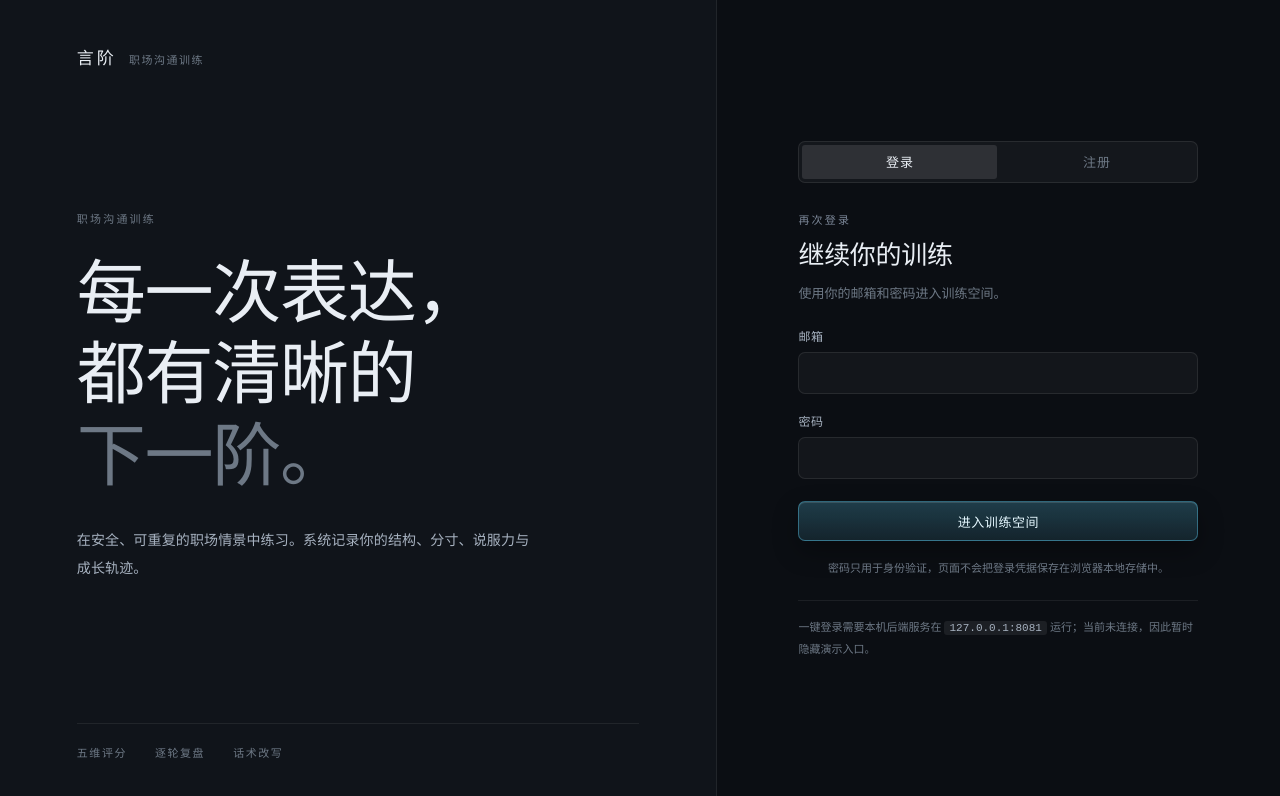
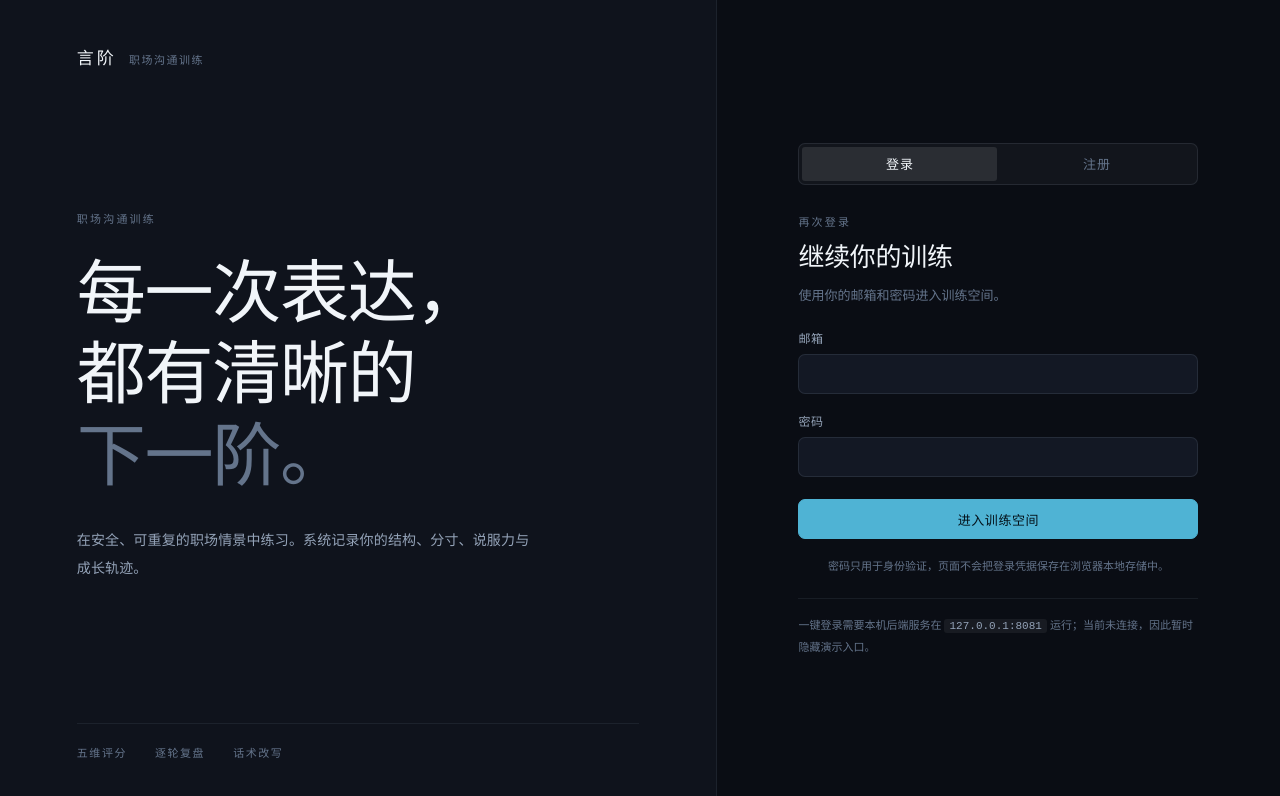
Before and after one commit to Wjb-1233/yanjie-career-coach, a Vue app in the folder frontend/: page /login in a window 1280 px wide. Shown: the top 796 px of the page. Built offline with nearby package versions, Linux system fonts and the light colour scheme; no server answers.

Commit message:
style(frontend): 按 ui-aesthetics 复盘深色主题——去掉常驻发光/玻璃模糊与背景光斑，改用明度分层+边线，青色只做动作色

```diff
--- a/frontend/src/assets/main.css
+++ b/frontend/src/assets/main.css
@@ -90,48 +90,48 @@
 :root[data-theme='dark'] {
   color-scheme: dark;
 
-  /* 深色：冷调石墨 + 玻璃面板 + 青色强调（对齐 Harness 工作台观感） */
-  --bg: #0b0e13;
-  --bg-2: #10141a;
-  --card: rgba(21, 26, 33, .72);
-  --card-2: rgba(30, 37, 46, .8);
-  --raised: #1c232c;
+  /* 深色：冷中性面 + 三级亮度层次 + 单一青色强调（深度靠明度与边线，不靠发光） */
+  --bg: #0a0d14;
+  --bg-2: #0f131c;
+  --card: #131824;
+  --card-2: #182030;
+  --raised: #1f2836;
 
-  --border: rgba(255, 255, 255, .085);
-  --border-bright: rgba(255, 255, 255, .2);
-  --divider: rgba(255, 255, 255, .07);
+  --border: rgba(148, 163, 184, .14);
+  --border-bright: rgba(148, 163, 184, .28);
+  --divider: rgba(148, 163, 184, .1);
 
-  --text: #e9eef4;
-  --text-2: #a7b2c0;
-  --text-3: #6d7885;
-  --on-solid: #05131a;
+  --text: #f1f5f9;
+  --text-2: #94a3b8;
+  --text-3: #64748b;
+  --on-solid: #04121a;
 
-  --accent: #58c4e6;
-  --accent-strong: #86daf3;
-  --accent-soft: rgba(88, 196, 230, .13);
+  --accent: #4fb3d4;
+  --accent-strong: #6ec8e2;
+  --accent-soft: rgba(79, 179, 212, .12);
 
-  --track: rgba(255, 255, 255, .1);
-  --fill: #55606e;
-  --muted-progress: #55606e;
-  --chart-line: #9fd8ea;
-  --chart-dot: #e9eef4;
-  --radar-stroke: #bfe7f3;
-  --radar-fill: rgba(88, 196, 230, .1);
-  --radar-grid: rgba(255, 255, 255, .08);
-  --radar-grid-outer: rgba(255, 255, 255, .18);
+  --track: rgba(255, 255, 255, .08);
+  --fill: #4f5a68;
+  --muted-progress: #4f5a68;
+  --chart-line: #8fb6c4;
+  --chart-dot: #e7ecf2;
+  --radar-stroke: #a9cbd7;
+  --radar-fill: rgba(79, 179, 212, .1);
+  --radar-grid: rgba(255, 255, 255, .07);
+  --radar-grid-outer: rgba(255, 255, 255, .16);
 
-  --success: #7fd3a6;
-  --warning: #e3c07a;
-  --danger: #f08a80;
+  --success: #79c79b;
+  --warning: #d9b877;
+  --danger: #e08a80;
 
-  --overlay-1: rgba(255, 255, 255, .04);
-  --overlay-2: rgba(255, 255, 255, .07);
-  --overlay-3: rgba(255, 255, 255, .11);
+  --overlay-1: rgba(255, 255, 255, .035);
+  --overlay-2: rgba(255, 255, 255, .06);
+  --overlay-3: rgba(255, 255, 255, .1);
 
-  --glass: rgba(21, 26, 33, .72);
-  --glass-strong: rgba(30, 37, 46, .88);
-  --glow: 0 0 0 1px rgba(88, 196, 230, .16), 0 0 28px rgba(88, 196, 230, .1);
-  --shadow: 0 20px 48px rgba(0, 0, 0, .5);
+  --glass: var(--card);
+  --glass-strong: var(--card-2);
+  --glow: none;
+  --shadow: none;
 }
 
 * { box-sizing: border-box; }
@@ -216,8 +216,8 @@ button { color: inherit; }
 /* ---------- 表单 ---------- */
 .field {
   width: 100%;
-  min-height: 42px;
-  padding: 10px 13px;
+  min-height: 40px;
+  padding: 9px 13px;
   border: 1px solid var(--border);
   border-radius: var(--radius-sm);
   background: var(--bg-2);
@@ -274,62 +274,43 @@ tbody tr:hover { background: var(--overlay-1); }
 @keyframes shimmer { from { background-position: 100% 0; } to { background-position: 0 0; } }
 @keyframes rise-in { from { opacity: 0; transform: translateY(8px); } to { opacity: 1; transform: translateY(0); } }
 
-/* ---------- 深色：玻璃工作台质感 ---------- */
-:root[data-theme='dark'] body {
-  background:
-    radial-gradient(1100px 560px at 12% -12%, rgba(88, 196, 230, .1), transparent 62%),
-    radial-gradient(820px 520px at 96% -6%, rgba(122, 96, 220, .09), transparent 60%),
-    var(--bg);
-  background-attachment: fixed;
+/* ---------- 深色：克制的面与边线 ---------- */
+:root[data-theme='dark'] .panel {
+  background: var(--card);
 }
-
-:root[data-theme='dark'] .panel {
-  background: var(--glass);
-  border-color: var(--border);
-  box-shadow: inset 0 1px 0 rgba(255, 255, 255, .045), 0 16px 40px rgba(0, 0, 0, .28);
-  backdrop-filter: blur(16px) saturate(125%);
-  -webkit-backdrop-filter: blur(16px) saturate(125%);
+:root[data-theme='dark'] .panel:hover {
+  border-color: var(--border-bright);
 }
-
-:root[data-theme='dark'] .panel:hover {
-  border-color: rgba(88, 196, 230, .28);
-  box-shadow: inset 0 1px 0 rgba(255, 255, 255, .05), 0 18px 44px rgba(0, 0, 0, .32), 0 0 0 1px rgba(88, 196, 230, .08);
-}
-
 :root[data-theme='dark'] .button {
-  border-color: rgba(88, 196, 230, .42);
-  background: linear-gradient(180deg, rgba(88, 196, 230, .26), rgba(88, 196, 230, .12));
-  color: #e6f8ff;
-  box-shadow: inset 0 1px 0 rgba(255, 255, 255, .12), 0 10px 26px rgba(0, 0, 0, .32);
+  border-color: var(--accent);
+  background: var(--accent);
+  color: var(--on-solid);
 }
 :root[data-theme='dark'] .button:hover {
-  background: linear-gradient(180deg, rgba(88, 196, 230, .38), rgba(88, 196, 230, .2));
-  border-color: rgba(88, 196, 230, .68);
-  color: #f2fcff;
-  box-shadow: inset 0 1px 0 rgba(255, 255, 255, .16), 0 0 24px rgba(88, 196, 230, .18);
+  background: var(--accent-strong);
+  border-color: var(--accent-strong);
+  color: var(--on-solid);
 }
 :root[data-theme='dark'] .button.secondary {
-  background: rgba(255, 255, 255, .045);
+  background: transparent;
   border-color: var(--border-bright);
   color: var(--text);
-  box-shadow: inset 0 1px 0 rgba(255, 255, 255, .05);
 }
 :root[data-theme='dark'] .button.secondary:hover {
-  background: rgba(255, 255, 255, .08);
-  border-color: rgba(88, 196, 230, .4);
+  background: var(--card-2);
+  border-color: var(--text-3);
   color: var(--text);
 }
 :root[data-theme='dark'] .button.signal {
-  background: linear-gradient(180deg, rgba(88, 196, 230, .3), rgba(88, 196, 230, .14));
-  border-color: rgba(88, 196, 230, .5);
-  color: #eafaff;
+  background: var(--accent);
+  border-color: var(--accent);
+  color: var(--on-solid);
 }
-
 :root[data-theme='dark'] .field,
 :root[data-theme='dark'] input,
 :root[data-theme='dark'] textarea,
 :root[data-theme='dark'] select {
-  background: rgba(255, 255, 255, .035);
+  background: var(--card);
   border-color: var(--border);
   color: var(--text);
 }
@@ -337,24 +318,18 @@ tbody tr:hover { background: var(--overlay-1); }
 :root[data-theme='dark'] input:focus,
 :root[data-theme='dark'] textarea:focus,
 :root[data-theme='dark'] select:focus {
-  background: rgba(255, 255, 255, .055);
-  border-color: rgba(88, 196, 230, .55);
-  box-shadow: 0 0 0 3px rgba(88, 196, 230, .12);
+  background: var(--card);
+  border-color: var(--accent);
+  box-shadow: none;
 }
-
 :root[data-theme='dark'] .tag {
-  background: rgba(88, 196, 230, .09);
-  border-color: rgba(88, 196, 230, .22);
-  color: #a9e2f3;
+  background: transparent;
+  border-color: var(--border-bright);
+  color: var(--text-2);
 }
-
-:root[data-theme='dark'] .eyebrow,
-:root[data-theme='dark'] .label { color: #7c8798; }
-
-:root[data-theme='dark'] :focus-visible { outline-color: rgba(88, 196, 230, .7); }
-:root[data-theme='dark'] ::selection { background: rgba(88, 196, 230, .28); color: #f2fcff; }
-:root[data-theme='dark'] ::-webkit-scrollbar-thumb { background: rgba(255, 255, 255, .16); background-clip: padding-box; }
-:root[data-theme='dark'] ::-webkit-scrollbar-thumb:hover { background: rgba(255, 255, 255, .26); background-clip: padding-box; }
+:root[data-theme='dark'] :focus-visible { outline-color: var(--accent); }
+:root[data-theme='dark'] ::selection { background: rgba(79, 179, 212, .26); color: #eaf8fc; }
+:root[data-theme='dark'] ::-webkit-scrollbar-thumb { background: rgba(255, 255, 255, .14); background-clip: padding-box; }
 
 @media (max-width: 760px) {
   .page { padding: 24px 20px calc(104px + env(safe-area-inset-bottom)); }
--- a/frontend/src/components/dashboard/DashboardScoreFeature.vue
+++ b/frontend/src/components/dashboard/DashboardScoreFeature.vue
@@ -149,19 +149,16 @@ function formatDate(value: string): string {
 }
 
 :root[data-theme='dark'] .hero {
-  background: linear-gradient(180deg, rgba(30, 38, 48, .72), rgba(15, 19, 25, .82));
-  box-shadow: inset 0 1px 0 rgba(255, 255, 255, .05), 0 24px 60px rgba(0, 0, 0, .38);
-  backdrop-filter: blur(18px) saturate(125%);
+  background: var(--card);
 }
 :root[data-theme='dark'] .cta {
-  border-color: rgba(88, 196, 230, .42);
-  background: linear-gradient(180deg, rgba(88, 196, 230, .26), rgba(88, 196, 230, .12));
-  color: #e6f8ff;
-  box-shadow: inset 0 1px 0 rgba(255, 255, 255, .12), 0 10px 26px rgba(0, 0, 0, .32);
+  border-color: var(--accent);
+  background: var(--accent);
+  color: var(--on-solid);
 }
 :root[data-theme='dark'] .cta:hover {
-  background: linear-gradient(180deg, rgba(88, 196, 230, .4), rgba(88, 196, 230, .22));
-  border-color: rgba(88, 196, 230, .7);
-  color: #f2fcff;
+  background: var(--accent-strong);
+  border-color: var(--accent-strong);
+  color: var(--on-solid);
 }
 </style>
--- a/frontend/src/components/layout/AppShell.vue
+++ b/frontend/src/components/layout/AppShell.vue
@@ -268,24 +268,15 @@ async function signOut() {
 }
 
 :root[data-theme='dark'] .topbar {
-  background: rgba(11, 14, 19, .74);
-  border-bottom-color: rgba(255, 255, 255, .07);
-  backdrop-filter: blur(18px) saturate(125%);
-  -webkit-backdrop-filter: blur(18px) saturate(125%);
+  background: rgba(11, 14, 19, .92);
+  border-bottom-color: var(--border);
+  backdrop-filter: blur(10px);
+  -webkit-backdrop-filter: blur(10px);
 }
 :root[data-theme='dark'] .sidebar {
-  background: rgba(13, 17, 23, .62);
-  border-right-color: rgba(255, 255, 255, .06);
-  backdrop-filter: blur(18px) saturate(120%);
-  -webkit-backdrop-filter: blur(18px) saturate(120%);
+  background: var(--bg-2);
+  border-right-color: var(--border);
 }
-:root[data-theme='dark'] .nav { gap: 2px; padding: 0 12px; }
-:root[data-theme='dark'] .nav-link { padding: 9px 14px; border-radius: 7px; }
-:root[data-theme='dark'] .nav-link:hover { background: rgba(255, 255, 255, .05); color: var(--text); }
-:root[data-theme='dark'] .nav-link.active {
-  background: rgba(88, 196, 230, .12);
-  color: #d3f1fb;
-  box-shadow: inset 0 0 0 1px rgba(88, 196, 230, .22);
-}
-:root[data-theme='dark'] .nav-link.active::before { display: none; }
+:root[data-theme='dark'] .nav-link:hover { color: var(--text-2); background: transparent; }
+:root[data-theme='dark'] .nav-link.active { color: var(--text); background: transparent; box-shadow: none; }
 </style>
--- a/frontend/src/views/ScenesView.vue
+++ b/frontend/src/views/ScenesView.vue
@@ -165,28 +165,16 @@ async function confirmStart(file: File | null): Promise<void> {
 @media (max-width: 650px) { .scene-hero { min-height: auto; padding: 28px 25px; } .hero-aside { display: none; } .scene-hero .page-title { font-size: 36px; } .scene-hero .page-lead { font-size: 13px; } .catalog-heading h2 { font-size: 23px; } .metadata-filters { display: grid; grid-template-columns: 1fr 1fr; } .metadata-filters select { min-width: 0; } .metadata-filters select:last-child { grid-column: 1 / -1; } .scene-grid { grid-template-columns: 1fr; } }
 
 :root[data-theme='dark'] .scene-hero {
-  background:
-    radial-gradient(120% 140% at 10% 0%, rgba(88, 196, 230, .18), transparent 58%),
-    linear-gradient(160deg, rgba(28, 36, 47, .82), rgba(12, 16, 22, .92));
+  background: var(--card);
   border: 1px solid var(--border);
   color: var(--text);
-  box-shadow: inset 0 1px 0 rgba(255, 255, 255, .05), 0 24px 60px rgba(0, 0, 0, .4);
-  backdrop-filter: blur(18px) saturate(125%);
 }
 :root[data-theme='dark'] .scene-hero::before,
-:root[data-theme='dark'] .scene-hero::after { border-color: rgba(88, 196, 230, .18); box-shadow: none; }
+:root[data-theme='dark'] .scene-hero::after { border-color: var(--border); box-shadow: none; }
 :root[data-theme='dark'] .scene-hero .eyebrow { color: var(--text-3); }
 :root[data-theme='dark'] .scene-hero .page-title span { color: var(--text-3); }
 :root[data-theme='dark'] .scene-hero .page-lead { color: var(--text-2); }
 :root[data-theme='dark'] .hero-aside { border-left-color: var(--border); }
 :root[data-theme='dark'] .hero-aside span { color: var(--text-3); }
 :root[data-theme='dark'] .hero-aside strong { color: var(--text); }
-
-:root[data-theme='dark'] .category-tabs button.active {
-  border-color: rgba(88, 196, 230, .5);
-  background: rgba(88, 196, 230, .16);
-  color: #d3f1fb;
-  box-shadow: inset 0 0 0 1px rgba(88, 196, 230, .18);
-}
-:root[data-theme='dark'] .category-tabs button:hover { border-color: rgba(88, 196, 230, .4); color: #cfeffb; }
 </style>
--- a/frontend/src/views/TrainingPlanView.vue
+++ b/frontend/src/views/TrainingPlanView.vue
@@ -253,7 +253,7 @@ function stateOf(task: TrainingPlanTask | null): TaskState {
 .round-a { margin: 8px 0 0 50px; color: var(--text-2); font-size: 13px; line-height: 1.9; white-space: pre-wrap; }
 .round.flagged .round-a { color: var(--text); }
 
-.note { position: relative; margin: 12px 0 0 50px; padding: 12px 16px; border-radius: var(--radius-sm); background: var(--bg-2); }
+.note { position: relative; margin: 12px 0 0 50px; padding: 12px 16px; border-radius: var(--radius-sm); background: var(--card-2); }
 .note::before { content: ''; position: absolute; top: 12px; bottom: 12px; left: 0; width: 2px; background: var(--accent); }
 .note-label { display: block; margin-bottom: 6px; color: var(--accent-strong); font-size: 10px; letter-spacing: .2em; }
 .note p { margin: 0; color: var(--text-2); font-size: 12.5px; line-height: 1.9; }
```
